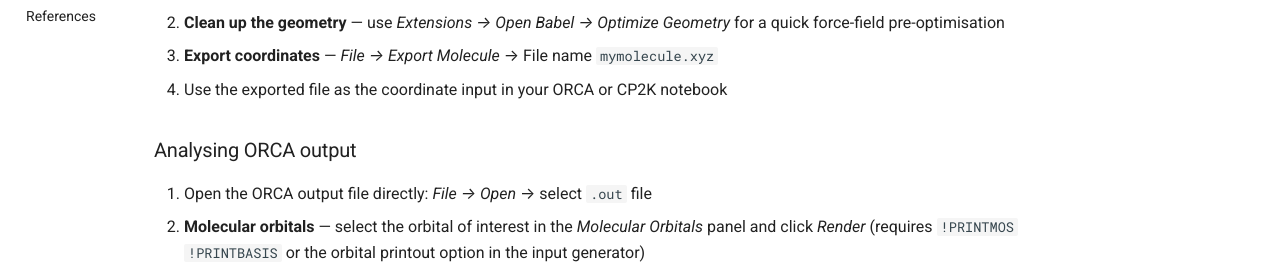
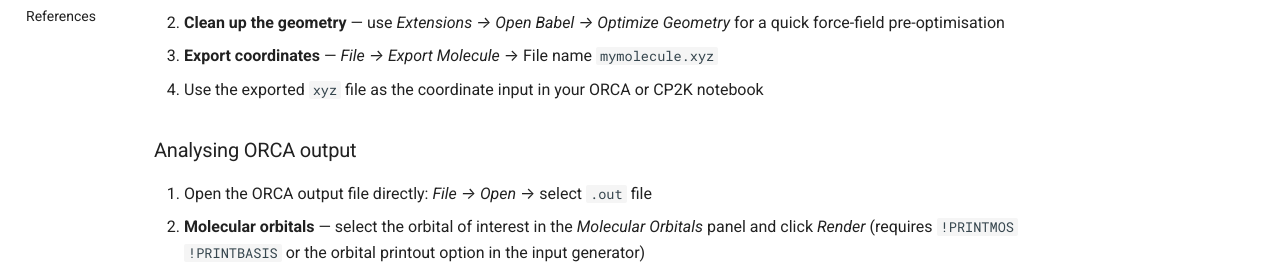
Before and after one commit to nruneberg/sscc2026-qc-getting-started, an MkDocs documentation site: the page built from docs/avogadro.md, in a window 1280 px wide and 900 px high, scrolled down 728 px. Shown: the part 272-544 px from the top of the window. Built offline with MkDocs 1.6.1 and Material for MkDocs 9.7.7, drawn with Linux system fonts in a browser that asks for light colours; comment, search, counter and statistics services are not loaded.

Commit message:
Update file extension reference in Avogadro guide

```diff
--- a/docs/avogadro.md
+++ b/docs/avogadro.md
@@ -40,7 +40,7 @@ Use it to:
 2. **Clean up the geometry** — use *Extensions → Open Babel → Optimize Geometry*
    for a quick force-field pre-optimisation
 3. **Export coordinates** — *File → Export Molecule* → File name `mymolecule.xyz`
-4. Use the exported file as the coordinate input in your ORCA or CP2K notebook
+4. Use the exported `xyz` file as the coordinate input in your ORCA or CP2K notebook
 
 ### Analysing ORCA output
 
```
